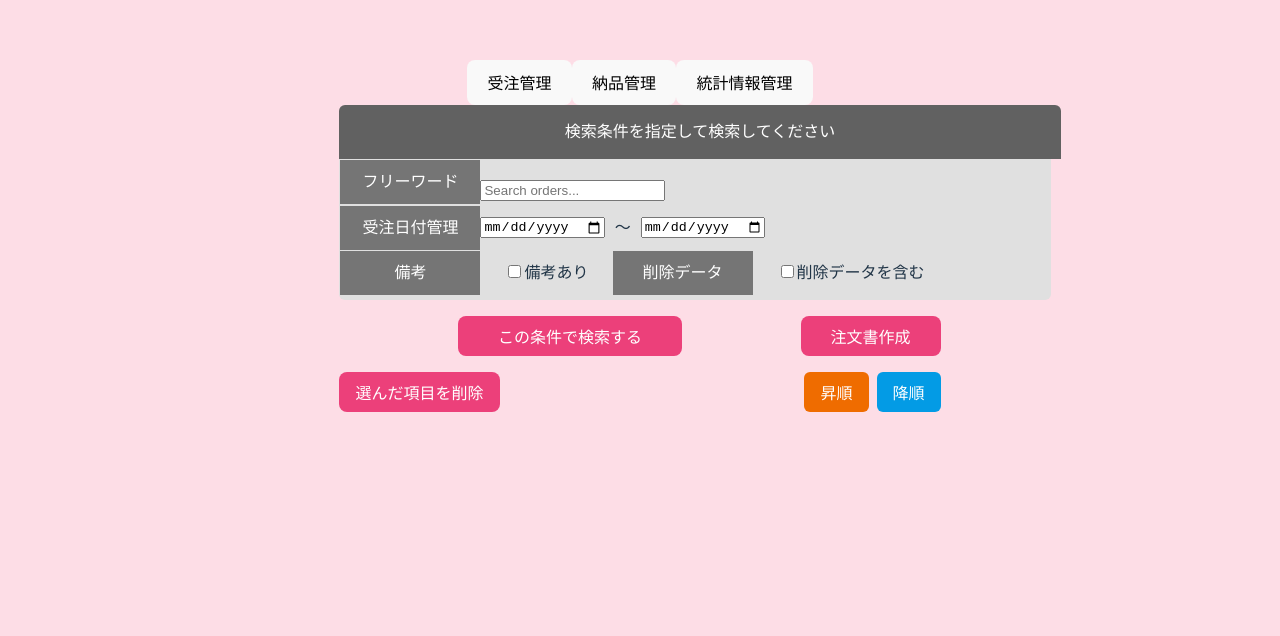
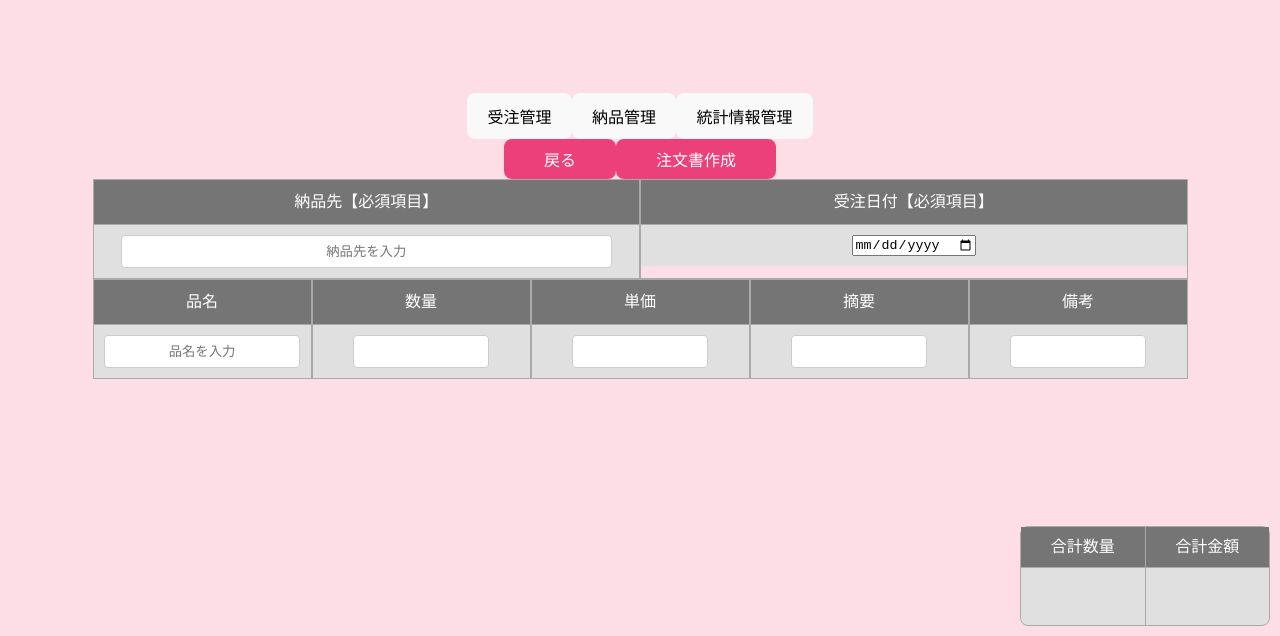
Before and after one commit to sugichan-a/SystemDev_teamD, a React (Vite) app in the folder frontend/: page /orders/create in a window 1280 px wide. Shown: the part 164-800 px from the top of the page. Built offline with nearby package versions, Linux system fonts and the light colour scheme.

Commit message:
OrderCreatePage修正

```diff
--- a/frontend/src/Pages/OrderCreatePage.jsx
+++ b/frontend/src/Pages/OrderCreatePage.jsx
@@ -1,247 +1,190 @@
 import React, { useState } from 'react';
 import { useNavigate } from 'react-router-dom';
-import Button from '../components/Button';
-import SearchInput from '../components/SearchInput';
+import HeaderNav from '../components/HeaderNav';
 import DateInput from '../components/DateInput';
-import Checkbox from '../components/Checkbox';
-import HeaderNav from '../components/HeaderNav';
-//import OrderCreatePage from './Pages/OrderCreatePage';
 
+// 共通の入力エリアセクション
+const InputSection = ({ title, required = false, children }) => (
+  <div style={{ flex: 1, border: '1px solid #aaa' }}>
+    <div style={{
+      backgroundColor: '#757575',
+      color: 'white',
+      textAlign: 'center',
+      padding: '10px',
+      fontWeight: 'bold',
+      borderBottom: '1px solid #aaa',
+    }}>
+      {title}{required && '【必須項目】'}
+    </div>
+    <div style={{
+      backgroundColor: '#e0e0e0',
+      padding: '10px',
+      textAlign: 'center',
+    }}>
+      {children}
+    </div>
+  </div>
+);
 
+// アクションボタン共通化
+const ActionButton = ({ label, onClick }) => (
+  <button
+    onClick={onClick}
+    style={{
+      backgroundColor: '#ec407a',
+      color: '#fff',
+      padding: '8px 40px',
+      borderRadius: '8px',
+      border: 'none',
+      cursor: 'pointer',
+    }}
+  >
+    {label}
+  </button>
+);
 
-const OrderListPage = () => {
+// スタイル共通化
+const inputStyle = {
+  width: '90%',
+  padding: '8px',
+  textAlign: 'center',
+  fontWeight: 'bold',
+  border: '1px solid #ccc',
+  borderRadius: '4px',
+  backgroundColor: 'white',
+};
+
+const numberInputStyle = {
+  width: '60%',
+  padding: '8px',
+  textAlign: 'center',
+  fontWeight: 'bold',
+  border: '1px solid #ccc',
+  borderRadius: '4px',
+  backgroundColor: 'white',
+};
+
+const OrderCreatePage = () => {
   const navigate = useNavigate();
-  const [keyword, setKeyword] = useState('');
-  const [fromDate, setFromDate] = useState('');
-  const [toDate, setToDate] = useState('');
-  const [hasNotes, setHasNotes] = useState(false);
-  const [includeDeleted, setIncludeDeleted] = useState(false);
 
-  const handleSearch = () => {
-    console.log('検索ワード:', keyword);
-    // 検索ロジック追加予定
-  };
+  const [productName, setProductName] = useState('');
+  const [deliveryDestination, setDeliveryDestination] = useState('');
+  const [selectedDate, setSelectedDate] = useState('');
+
+  const handleDateChange = (e) => setSelectedDate(e.target.value);
 
   return (
     <div className="p-4">
       {/* ナビゲーション */}
       <HeaderNav />
 
-      {/* 検索条件ラベル */}
-      <div
-        style={{
-          backgroundColor: '#616161',
-          color: 'white',
-          textAlign: 'center',
-          padding: '15px',
-          fontWeight: 'bold',
-          borderRadius: '6px 6px 0 0',
-          width: '115%',
-        }}
-      >
-        検索条件を指定して検索してください
+      {/* 上部ボタン */}
+      <div className="flex justify-between mt-6">
+        <ActionButton label="戻る" onClick={() => navigate('/orders')} />
+        <ActionButton label="注文書作成" onClick={() => navigate('/orders/create')} />
       </div>
 
-      {/* 検索エリア */}
-      <div
-        style={{
-          backgroundColor: '#e0e0e0',
-          padding: '16px 16px 5px',
-          borderRadius: '0 0 6px 6px',
-          width: '113%',
+      {/* 1行目：納品先・受注日付 */}
+      <div style={{ display: 'flex', width: '100%' }}>
+        <InputSection title="納品先" required>
+          <input
+            type="text"
+            value={deliveryDestination}
+            onChange={(e) => setDeliveryDestination(e.target.value)}
+            placeholder="納品先を入力"
+            style={inputStyle}
+          />
+        </InputSection>
 
-        }}
-      >
-        {/* フリーワード */}
-        <div style={{ display: 'flex', alignItems: 'center', marginBottom: '0.1rem' }}>
-          <div
-            style={{
-              width: '120px',
-              backgroundColor: '#757575',
-              color: 'white',
-              padding: '10px',
-              fontWeight: 'bold',
-              textAlign: 'center',
-              marginTop: '-15px',
-              marginLeft: '-15px'
-            }}
-          >
-            フリーワード
-          </div>
+          <InputSection title="受注日付" required>
+            <div style={{ display: 'flex', justifyContent: 'center' }}>
+              <DateInput value={selectedDate} onChange={handleDateChange} />
+            </div>
+          </InputSection>
 
-            {/* キーワード入力欄 */}
-           <div>
-             <SearchInput keyword={keyword} setKeyword={setKeyword} />
-           </div>
-
-        </div>
-
-        {/* 受注日付管理 */}
-        <div style={{ display: 'flex', alignItems: 'center', marginBottom: '0.1rem' }}>
-          <div
-            style={{
-              width: '120px',
-              backgroundColor: '#757575',
-              color: 'white',
-              padding: '10px',
-              fontWeight: 'bold',
-              textAlign: 'center',
-              marginLeft: '-15px'
-            }}
-          >
-            受注日付管理
-          </div>
-          <DateInput value={fromDate} onChange={(e) => setFromDate(e.target.value)} />
-          <span style={{ margin: '0 10px' }}>～</span>
-          <DateInput value={toDate} onChange={(e) => setToDate(e.target.value)} />
-        </div>
-
-        {/* 備考と削除データ */}
-        <div style={{ display: 'flex', alignItems: 'center', gap: '1.5rem' }}>
-          <div
-            style={{
-              width: '120px',
-              backgroundColor: '#757575',
-              color: 'white',
-              padding: '10px',
-              fontWeight: 'bold',
-              textAlign: 'center',
-              marginLeft: '-15px',
-            }}
-          >
-            備考
-          </div>
-          <Checkbox
-            label="備考あり"
-            checked={hasNotes}
-            onChange={(e) => setHasNotes(e.target.checked)}
-            name="hasNotes"
-          />
-
-          <div
-            style={{
-              width: '120px',
-              backgroundColor: '#757575',
-              color: 'white',
-              padding: '10px',
-              fontWeight: 'bold',
-              textAlign: 'center',
-            }}
-          >
-            削除データ
-          </div>
-          <Checkbox
-            label="削除データを含む"
-            checked={includeDeleted}
-            onChange={(e) => setIncludeDeleted(e.target.checked)}
-            name="includeDeleted"
-          />
-        </div>
       </div>
 
-      {/* ボタン群 */}
-      <div style={{ display: 'flex', flexDirection: 'column', gap: '1rem', marginTop: '1rem' }}>
-        {/* 上段ボタン：検索 & 注文書作成 */}
-        <div
-          style={{
-            display: 'flex',
-            justifyContent: 'space-between',
-            flexWrap: 'wrap',
-            alignItems: 'center',
-          }}
-        >
-          <div
-            style={{
-              flex: 1,
-              display: 'flex',
-              justifyContent: 'center',
-              minWidth: '200px',
-            }}
-          >
-            <button
-              onClick={handleSearch}
-              style={{
-                backgroundColor: '#ec407a',
-                color: '#fff',
-                padding: '8px 40px',
-                borderRadius: '8px',
-                border: 'none',
-                cursor: 'pointer',
-              }}
-            >
-              この条件で検索する
-            </button>
+      {/* 2行目：品名・数量・単価・摘要・備考 */}
+      <div style={{ display: 'flex', width: '100%' }}>
+        <InputSection title="品名">
+          <input
+            type="text"
+            value={productName}
+            onChange={(e) => setProductName(e.target.value)}
+            placeholder="品名を入力"
+            style={inputStyle}
+          />
+        </InputSection>
+
+        <InputSection title="数量">
+          <input type="number" style={numberInputStyle} />
+        </InputSection>
+
+        <InputSection title="単価">
+          <input type="number" style={numberInputStyle} />
+        </InputSection>
+
+        <InputSection title="摘要">
+          <input type="text" style={numberInputStyle} />
+        </InputSection>
+
+        <InputSection title="備考">
+          <input type="text" style={numberInputStyle} />
+        </InputSection>
+      </div>
+
+      {/* 固定表示の合計欄 */}
+      <div style={{
+        position: 'fixed',
+        right: '10px',
+        bottom: '10px',
+        width: '250px',
+        height: '100px',
+        border: '1px solid #aaa',
+        borderRadius: '8px',
+        backgroundColor: '#e0e0e0',
+        padding: '0',
+        boxSizing: 'border-box',
+        zIndex: 9999,
+        display: 'flex'
+      }}>
+        {/* 合計数量 */}
+        <div style={{ flex: 1, borderRight: '1px solid #aaa' }}>
+          <div style={{
+            backgroundColor: '#757575',
+            color: 'white',
+            textAlign: 'center',
+            padding: '8px',
+            fontWeight: 'bold',
+            borderBottom: '1px solid #aaa'
+          }}>
+            合計数量
           </div>
+          <div style={{
+            textAlign: 'center',
+            padding: '20px'
+          }}>
 
-          <div>
-            <button
-              onClick={() => navigate('/orders/create')}
-              style={{
-                backgroundColor: '#ec407a',
-                color: '#fff',
-                padding: '8px 30px',
-                borderRadius: '8px',
-                border: 'none',
-                cursor: 'pointer',
-              }}
-            >
-              注文書作成
-            </button>
           </div>
         </div>
 
-        {/* 下段ボタン：削除 & 昇順・降順 */}
-        <div
-          style={{
-            display: 'flex',
-            justifyContent: 'space-between',
-            alignItems: 'center',
-            flexWrap: 'wrap',
-          }}
-        >
-          <div>
-            <button
-              onClick={() => console.log('選んだ項目を削除')}
-              style={{
-                backgroundColor: '#ec407a',
-                color: '#fff',
-                padding: '8px 16px',
-                borderRadius: '8px',
-                border: 'none',
-                cursor: 'pointer',
-              }}
-            >
-              選んだ項目を削除
-            </button>
+        {/* 合計金額 */}
+        <div style={{ flex: 1 }}>
+          <div style={{
+            backgroundColor: '#757575',
+            color: 'white',
+            textAlign: 'center',
+            padding: '8px',
+            fontWeight: 'bold',
+            borderBottom: '1px solid #aaa'
+          }}>
+            合計金額
           </div>
+          <div style={{
+            textAlign: 'center',
+            padding: '20px'
+          }}>
 
-          <div style={{ display: 'flex', gap: '0.5rem' }}>
-            <button
-              onClick={() => console.log('昇順')}
-              style={{
-                backgroundColor: '#ef6c00',
-                color: '#fff',
-                padding: '8px 16px',
-                borderRadius: '6px',
-                border: 'none',
-                cursor: 'pointer',
-              }}
-            >
-              昇順
-            </button>
-            <button
-              onClick={() => console.log('降順')}
-              style={{
-                backgroundColor: '#039be5',
-                color: '#fff',
-                padding: '8px 16px',
-                borderRadius: '6px',
-                border: 'none',
-                cursor: 'pointer',
-              }}
-            >
-              降順
-            </button>
           </div>
         </div>
       </div>
@@ -249,4 +192,4 @@ const OrderListPage = () => {
   );
 };
 
-export default OrderListPage;
+export default OrderCreatePage;
```
